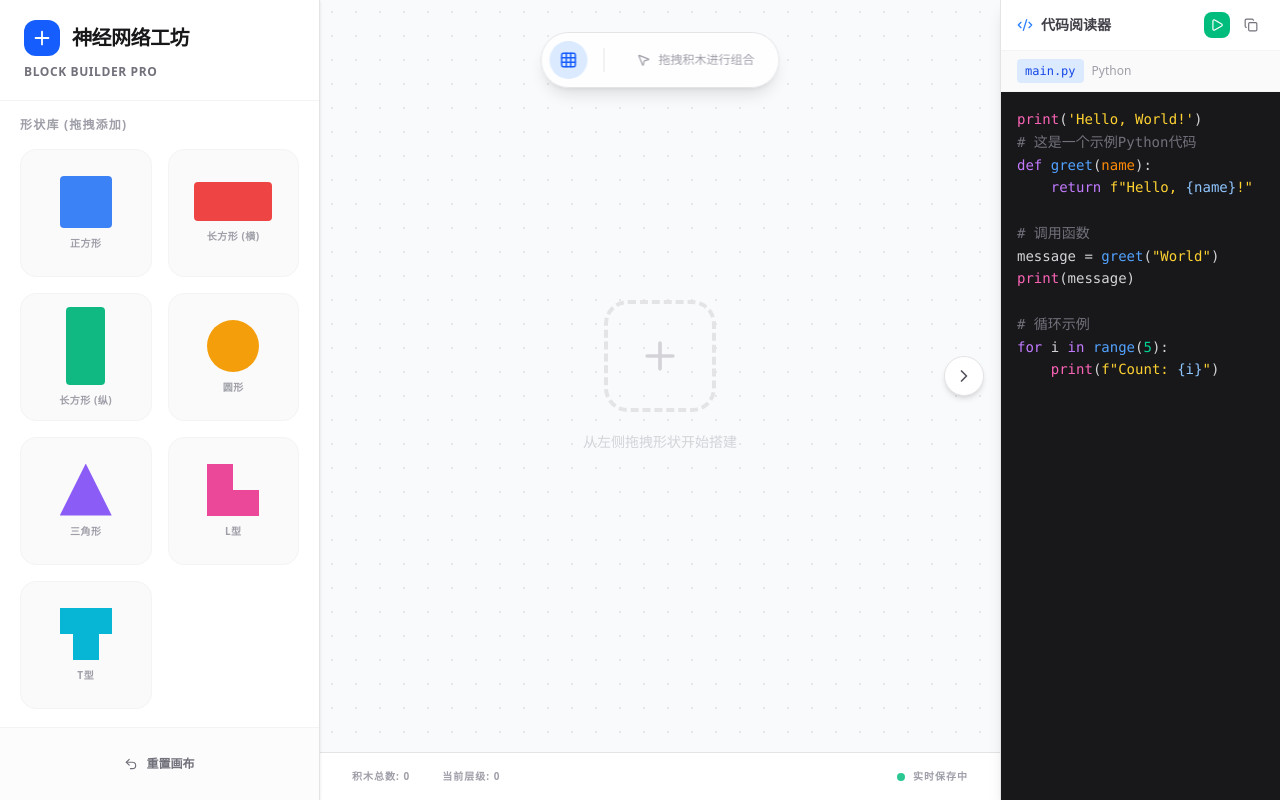
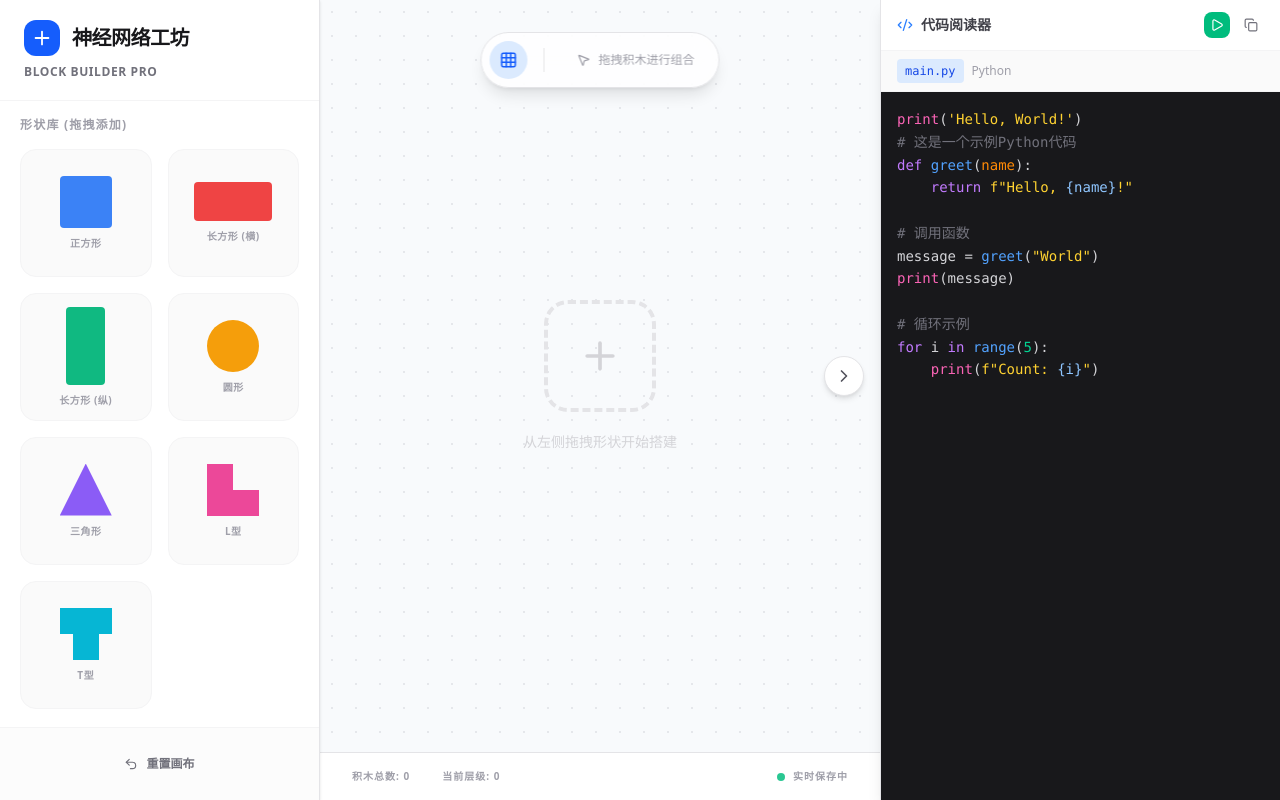
Before and after one commit to Linmoqian/block-builder, a React (Vite) app: page / in a window 1280 px wide. Both pictures are taken after a click on the button 1244 px from the left and 376 px from the top of the page. Built offline with nearby package versions, Linux system fonts and the light colour scheme.

Commit message:
实现阅读器自调节

```diff
--- a/src/App.tsx
+++ b/src/App.tsx
@@ -32,6 +32,8 @@ export default function App() {
   const [showClearConfirm, setShowClearConfirm] = useState(false);
   const [isAnyItemDragging, setIsAnyItemDragging] = useState(false);
   const [rightSidebarOpen, setRightSidebarOpen] = useState(false);
+  const [rightSidebarWidth, setRightSidebarWidth] = useState(400);
+  const [isResizing, setIsResizing] = useState(false);
   const isOverCanvasRef = useRef(false);
   const canvasRef = useRef<HTMLDivElement>(null);
   const sidebarRef = useRef<HTMLDivElement>(null);
@@ -712,11 +714,38 @@ export default function App() {
         {rightSidebarOpen && (
           <motion.aside
             initial={{ width: 0, opacity: 0 }}
-            animate={{ width: 280, opacity: 1 }}
+            animate={{ width: rightSidebarWidth, opacity: 1 }}
             exit={{ width: 0, opacity: 0 }}
             transition={{ duration: 0.3 }}
-            className="bg-white border-l border-zinc-200 flex flex-col shadow-lg z-20 overflow-hidden"
+            className="bg-white border-l border-zinc-200 flex flex-col shadow-lg z-20 overflow-hidden relative"
+            style={{ width: rightSidebarWidth }}
           >
+            {/* 拖拽调整宽度的手柄 */}
+            <div
+              className="absolute left-0 top-0 bottom-0 w-1 cursor-ew-resize hover:bg-blue-500 transition-colors z-10"
+              onMouseDown={(e) => {
+                e.preventDefault();
+                setIsResizing(true);
+                const startX = e.clientX;
+                const startWidth = rightSidebarWidth;
+
+                const handleMouseMove = (e: MouseEvent) => {
+                  const newWidth = startWidth - (e.clientX - startX);
+                  if (newWidth >= 280 && newWidth <= 600) {
+                    setRightSidebarWidth(newWidth);
+                  }
+                };
+
+                const handleMouseUp = () => {
+                  setIsResizing(false);
+                  document.removeEventListener('mousemove', handleMouseMove);
+                  document.removeEventListener('mouseup', handleMouseUp);
+                };
+
+                document.addEventListener('mousemove', handleMouseMove);
+                document.addEventListener('mouseup', handleMouseUp);
+              }}
+            />
             <div className="px-4 py-3 border-b border-zinc-100 flex items-center justify-between">
               <h2 className="text-sm font-bold text-zinc-700 flex items-center gap-2">
                 <Code2 size={16} className="text-blue-500" />
```
